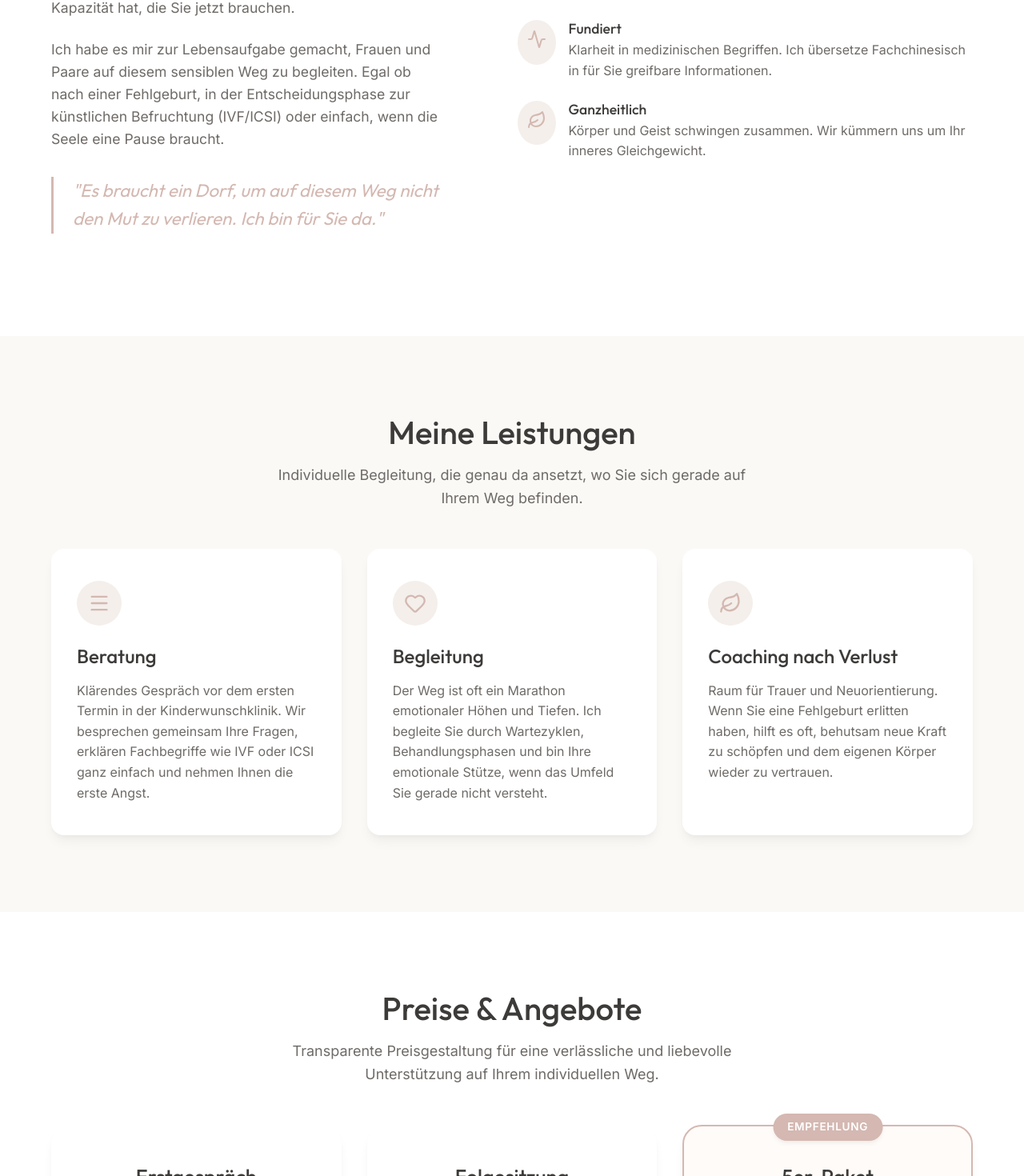
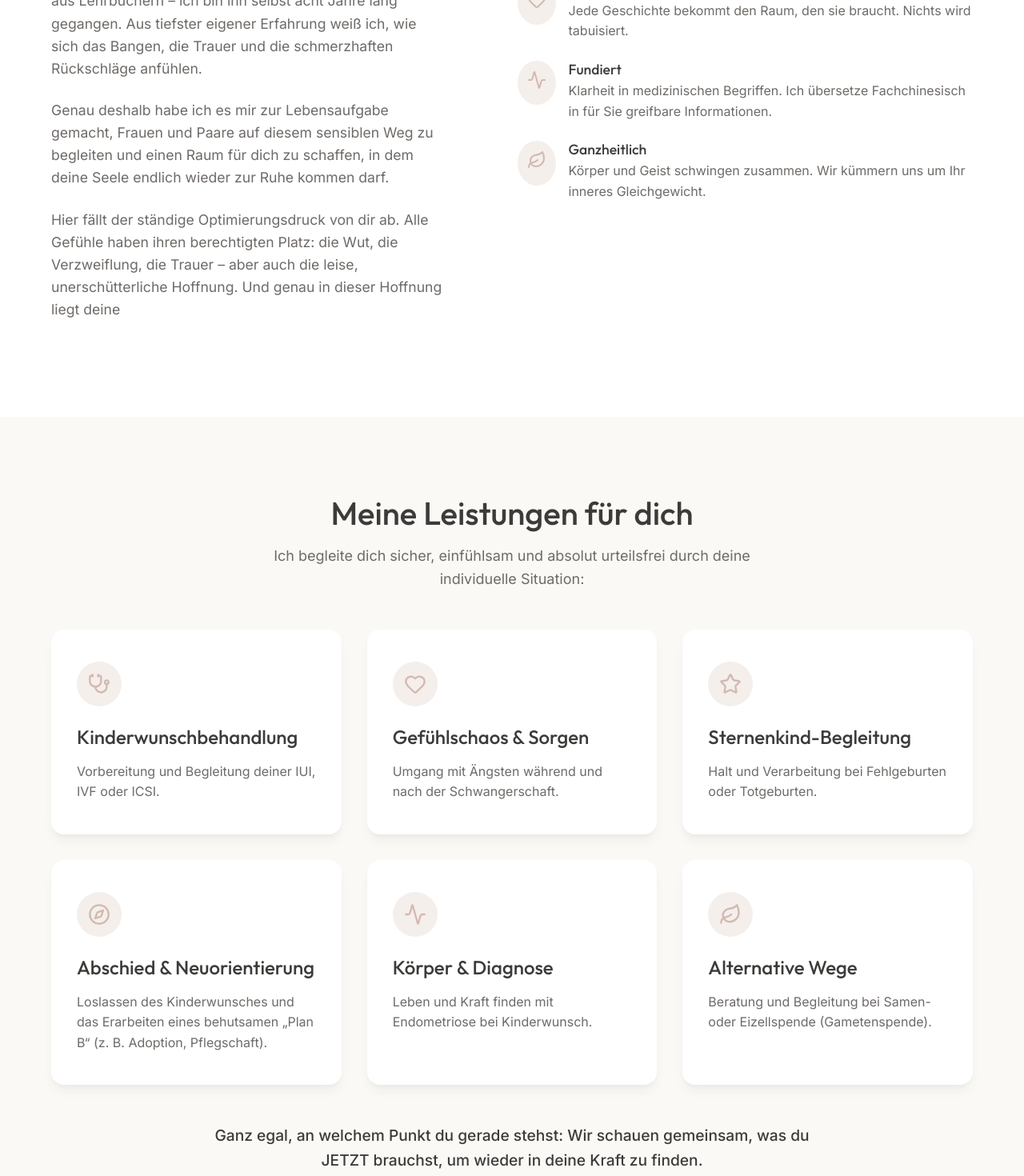
Before and after one commit to nielsinoglindini/kinderwunsch, a React (Vite) app: page / in a window 1280 px wide. Shown: the part 1280-2750 px from the top of the page at 80% size. Built offline with nearby package versions, Linux system fonts and the light colour scheme.

Commit message:
feat: update about section copy and expand service offerings with new icons

```diff
--- a/src/App.tsx
+++ b/src/App.tsx
@@ -1,5 +1,5 @@
 import { useEffect, useState } from 'react';
-import { Heart, Activity, Leaf, Calendar, ArrowRight, Menu, Check } from 'lucide-react';
+import { Heart, Activity, Leaf, Calendar, ArrowRight, Menu, Check, Stethoscope, Star, Compass } from 'lucide-react';
 import { BookingModal } from './components/BookingModal';
 import './index.css';
 
@@ -87,18 +87,18 @@ function App() {
         <div className="container about-grid">
           <div className="animate-on-scroll">
             {/* Visual element or secondary image placeholder */}
-            <h2 className="section-title">Wer steckt dahinter?</h2>
+            <h2 className="section-title">Wer dich auf deinem Weg begleitet</h2>
             <div style={{ width: '60px', height: '3px', backgroundColor: 'var(--color-primary)', marginBottom: '32px' }}></div>
             <div className="about-text">
               <p>
-                Mein Name ist Kathrin. Ich weiß aus eigener Erfahrung, dass der Weg zum Wunschkind nicht immer gerade verläuft. Oft fühlt man sich unverstanden oder allein gelassen von dem medizinischen System, das zwar technisch hervorragend ist, aber oft nicht die emotionale Kapazität hat, die Sie jetzt brauchen.
+                Der Weg zum Wunschkind ist oft kein gerader Strich auf einem Test. Manchmal ist er ein jahrelanger, kräftezehrender Marathon. Ich kenne diesen Weg nicht nur aus Lehrbüchern – ich bin ihn selbst acht Jahre lang gegangen. Aus tiefster eigener Erfahrung weiß ich, wie sich das Bangen, die Trauer und die schmerzhaften Rückschläge anfühlen.
               </p>
               <p>
-                Ich habe es mir zur Lebensaufgabe gemacht, Frauen und Paare auf diesem sensiblen Weg zu begleiten. Egal ob nach einer Fehlgeburt, in der Entscheidungsphase zur künstlichen Befruchtung (IVF/ICSI) oder einfach, wenn die Seele eine Pause braucht.
+                Genau deshalb habe ich es mir zur Lebensaufgabe gemacht, Frauen und Paare auf diesem sensiblen Weg zu begleiten und einen Raum für dich zu schaffen, in dem deine Seele endlich wieder zur Ruhe kommen darf.
               </p>
-            </div>
-            <div className="about-highlight">
-              "Es braucht ein Dorf, um auf diesem Weg nicht den Mut zu verlieren. Ich bin für Sie da."
+              <p>
+                Hier fällt der ständige Optimierungsdruck von dir ab. Alle Gefühle haben ihren berechtigten Platz: die Wut, die Verzweiflung, die Trauer – aber auch die leise, unerschütterliche Hoffnung. Und genau in dieser Hoffnung liegt deine
+              </p>
             </div>
           </div>
           <div className="animate-on-scroll" style={{ paddingLeft: '24px' }}>
@@ -140,42 +140,78 @@ function App() {
       <section id="services" className="section">
         <div className="container">
           <div className="text-center animate-on-scroll">
-            <h2 className="section-title">Meine Leistungen</h2>
+            <h2 className="section-title">Meine Leistungen für dich</h2>
             <p className="section-subtitle">
-              Individuelle Begleitung, die genau da ansetzt, wo Sie sich gerade auf Ihrem Weg befinden.
+              Ich begleite dich sicher, einfühlsam und absolut urteilsfrei durch deine individuelle Situation:
             </p>
           </div>
 
           <div className="services-grid">
             <div className="service-card animate-on-scroll">
               <div className="service-icon">
-                <Menu size={28} /> {/* Placeholder for consultation icon */}
+                <Stethoscope size={28} />
               </div>
-              <h3>Beratung</h3>
+              <h3>Kinderwunschbehandlung</h3>
               <p>
-                Klärendes Gespräch vor dem ersten Termin in der Kinderwunschklinik. Wir besprechen gemeinsam Ihre Fragen, erklären Fachbegriffe wie IVF oder ICSI ganz einfach und nehmen Ihnen die erste Angst.
+                Vorbereitung und Begleitung deiner IUI, IVF oder ICSI.
+              </p>
+            </div>
+
+            <div className="service-card animate-on-scroll" style={{ transitionDelay: '0.05s' }}>
+              <div className="service-icon">
+                <Heart size={28} />
+              </div>
+              <h3>Gefühlschaos & Sorgen</h3>
+              <p>
+                Umgang mit Ängsten während und nach der Schwangerschaft.
               </p>
             </div>
 
             <div className="service-card animate-on-scroll" style={{ transitionDelay: '0.1s' }}>
               <div className="service-icon">
-                <Heart size={28} />
+                <Star size={28} />
               </div>
-              <h3>Begleitung</h3>
+              <h3>Sternenkind-Begleitung</h3>
               <p>
-                Der Weg ist oft ein Marathon emotionaler Höhen und Tiefen. Ich begleite Sie durch Wartezyklen, Behandlungsphasen und bin Ihre emotionale Stütze, wenn das Umfeld Sie gerade nicht versteht.
+                Halt und Verarbeitung bei Fehlgeburten oder Totgeburten.
+              </p>
+            </div>
+
+            <div className="service-card animate-on-scroll" style={{ transitionDelay: '0.15s' }}>
+              <div className="service-icon">
+                <Compass size={28} />
+              </div>
+              <h3>Abschied & Neuorientierung</h3>
+              <p>
+                Loslassen des Kinderwunsches und das Erarbeiten eines behutsamen „Plan B“ (z. B. Adoption, Pflegschaft).
               </p>
             </div>
 
             <div className="service-card animate-on-scroll" style={{ transitionDelay: '0.2s' }}>
               <div className="service-icon">
+                <Activity size={28} />
+              </div>
+              <h3>Körper & Diagnose</h3>
+              <p>
+                Leben und Kraft finden mit Endometriose bei Kinderwunsch.
+              </p>
+            </div>
+
+            <div className="service-card animate-on-scroll" style={{ transitionDelay: '0.25s' }}>
+              <div className="service-icon">
                 <Leaf size={28} />
               </div>
-              <h3>Coaching nach Verlust</h3>
+              <h3>Alternative Wege</h3>
               <p>
-                Raum für Trauer und Neuorientierung. Wenn Sie eine Fehlgeburt erlitten haben, hilft es oft, behutsam neue Kraft zu schöpfen und dem eigenen Körper wieder zu vertrauen.
+                Beratung und Begleitung bei Samen- oder Eizellspende (Gametenspende).
               </p>
             </div>
+          </div>
+
+          <div className="text-center animate-on-scroll" style={{ marginTop: '48px' }}>
+            <p style={{ fontSize: '1.2rem', fontWeight: 500, color: 'var(--color-text-main)', maxWidth: '800px', margin: '0 auto', lineHeight: '1.6' }}>
+              Ganz egal, an welchem Punkt du gerade stehst: Wir schauen gemeinsam, was du JETZT brauchst, um wieder in deine Kraft zu finden.
+            </p>
           </div>
         </div>
       </section>
--- a/src/components/BookingModal.tsx
+++ b/src/components/BookingModal.tsx
@@ -1,3 +1,4 @@
+/* eslint-disable react-hooks/set-state-in-effect */
 import { useState, useEffect } from 'react';
 import { X, ChevronLeft, ChevronRight, Clock, Calendar as CalendarIcon, CheckCircle } from 'lucide-react';
 
```
